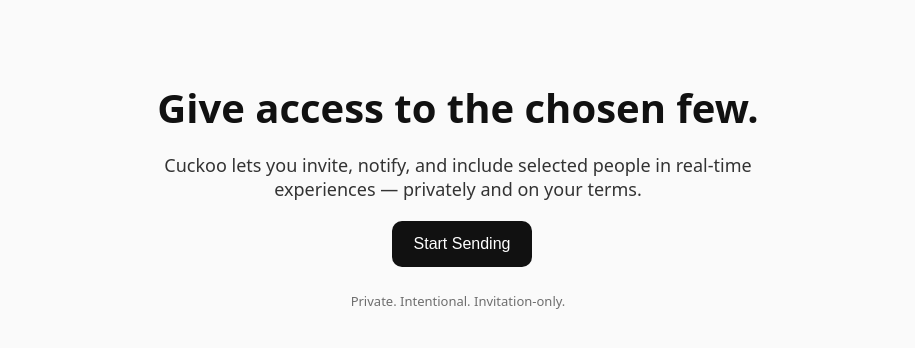
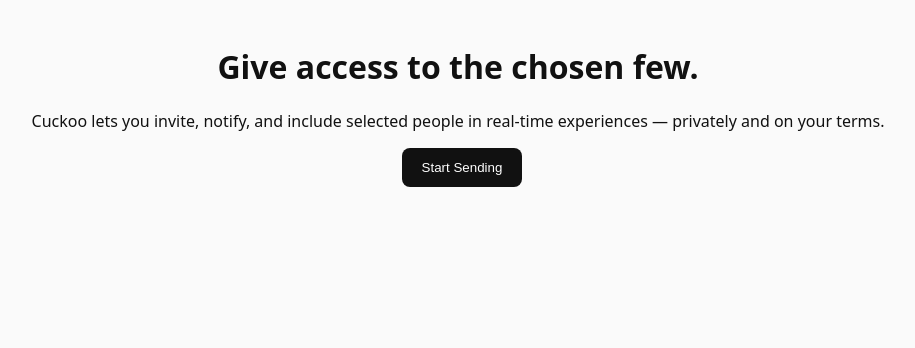
Before and after one commit to aybrus-lang/cuckoo, a Next.js app: page / in a window 1280 px wide. Shown: the top 348 px of the page, without its empty margins (182-1097 px from the left). Built offline with nearby package versions, Linux system fonts and the light colour scheme.

Commit message:
Stabilize homepage routing

```diff
--- a/app/page.tsx
+++ b/app/page.tsx
@@ -7,208 +7,45 @@
 import SenderView from "./components/SenderView";
 import ReceiverView from "./components/ReceiverView";
 
-/* =======================
-   Types
-======================= */
+export default function Page() {
+  const searchParams = useSearchParams();
+  const invite = searchParams.get("invite");
 
-type Notification = {
-  id: number;
-  creator: string;
-  message: string;
-  time: string;
-  emoji: string;
-  expiresAt: number;
-};
+  const [mode, setMode] = useState<"home" | "sender">("home");
 
-type Invitation = {
-  id: number;
-  name: string;
-  status: "invited" | "accepted" | "rejected";
-};
-
-/* =======================
-   Page
-======================= */
-
-export default function Home() {
-  const searchParams = useSearchParams();
-  const inviteToken = searchParams.get("invite");
-
-  const [mode, setMode] = useState<"home" | "sender">(
-    inviteToken ? "sender" : "home"
-  );
-
-  const [notifications, setNotifications] = useState<Notification[]>([]);
-  const [invitations, setInvitations] = useState<Invitation[]>([]);
-  const [inviteName, setInviteName] = useState("");
-
-  const ROLE: "sender" | "receiver" = inviteToken
-    ? "receiver"
-    : "sender";
-
-  /* =======================
-     Actions
-  ======================= */
-
-  function sendInvite() {
-    if (!inviteName.trim()) return;
-
-    const newInvite: Invitation = {
-      id: Date.now(),
-      name: inviteName.trim(),
-      status: "invited",
-    };
-
-    setInvitations((prev) => [newInvite, ...prev]);
-    setInviteName("");
+  // Receiver view
+  if (invite === "receiver") {
+    return <ReceiverView />;
   }
 
-  function sendNotification() {
-    const newNotification: Notification = {
-      id: Date.now(),
-      creator: "Alex",
-      message: "New moment",
-      time: new Date().toLocaleTimeString(),
-      emoji: "•",
-      expiresAt: Date.now() + 1000 * 60 * 60,
-    };
-
-    setNotifications((prev) => [newNotification, ...prev]);
+  // Sender view
+  if (mode === "sender") {
+    return <SenderView />;
   }
 
-  function acceptInvite(id: number) {
-    setInvitations((prev) =>
-      prev.map((invite) =>
-        invite.id === id ? { ...invite, status: "accepted" } : invite
-      )
-    );
-  }
+  // Homepage
+  return (
+    <main style={{ padding: 24, textAlign: "center" }}>
+      <h1>Give access to the chosen few.</h1>
 
-  function rejectInvite(id: number) {
-    setInvitations((prev) =>
-      prev.map((invite) =>
-        invite.id === id ? { ...invite, status: "rejected" } : invite
-      )
-    );
-  }
-
-  function dismissNotification(id: number) {
-    setNotifications((prev) =>
-      prev.filter((n) => n.id !== id)
-    );
-  }
-
-  const hasAccess = invitations.some(
-    (invite) => invite.status === "accepted"
-  );
-
-  const notificationsByCreator = {
-    Alex: notifications,
-  };
-
-  /* =======================
-     Receiver Mode
-  ======================= */
-
-  if (ROLE === "receiver") {
-    return (
-      <ReceiverView
-        invitations={invitations}
-        acceptInvite={acceptInvite}
-        rejectInvite={rejectInvite}
-        hasAccess={hasAccess}
-        notificationsByCreator={notificationsByCreator}
-        dismissNotification={dismissNotification}
-        acceptedMessage={null}
-        now={Date.now()}
-      />
-    );
-  }
-
-  /* =======================
-     Sender Mode
-  ======================= */
-
-  if (mode === "sender") {
-    return (
-      <SenderView
-        sendNotification={sendNotification}
-        sendInvite={sendInvite}
-        inviteName={inviteName}
-        setInviteName={setInviteName}
-        invitations={invitations}
-      />
-    );
-  }
-
-  /* =======================
-     Homepage
-  ======================= */
-
-  return (
-    <main style={styles.page}>
-      <section style={styles.hero}>
-        <h1 style={styles.headline}>
-          Give access to the chosen few.
-        </h1>
-
-        <p style={styles.subheadline}>
+      <p>
         Cuckoo lets you invite, notify, and include selected people in
         real-time experiences — privately and on your terms.
       </p>
 
       <button
-          style={styles.primaryButton}
         onClick={() => setMode("sender")}
-        >
-          Start Sending
-        </button>
-
-        <p style={styles.subtle}>
-          Private. Intentional. Invitation-only.
-        </p>
-      </section>
-    </main>
-  );
-}
-
-/* =======================
-   Styles
-======================= */
-
-const styles: Record<string, React.CSSProperties> = {
-  page: {
-    fontFamily: "system-ui, sans-serif",
-    maxWidth: 720,
-    margin: "0 auto",
-    padding: "40px 16px",
-    textAlign: "center",
-  },
-  hero: {
-    marginTop: 40,
-  },
-  headline: {
-    fontSize: "clamp(28px, 5vw, 40px)",
-    fontWeight: 600,
-    marginBottom: 12,
-  },
-  subheadline: {
-    fontSize: 18,
-    opacity: 0.85,
-    marginBottom: 20,
-  },
-  primaryButton: {
-    padding: "14px 22px",
-    fontSize: 16,
-    borderRadius: 10,
+        style={{
+          padding: "12px 20px",
+          borderRadius: 8,
           border: "none",
           background: "#111",
           color: "#fff",
           cursor: "pointer",
-    marginBottom: 12,
-  },
-  subtle: {
-    fontSize: 13,
-    opacity: 0.6,
-  },
-};
+        }}
+      >
+        Start Sending
+      </button>
+    </main>
+  );
+}
```
Lines whose indentation alone changed are shown as unchanged.
